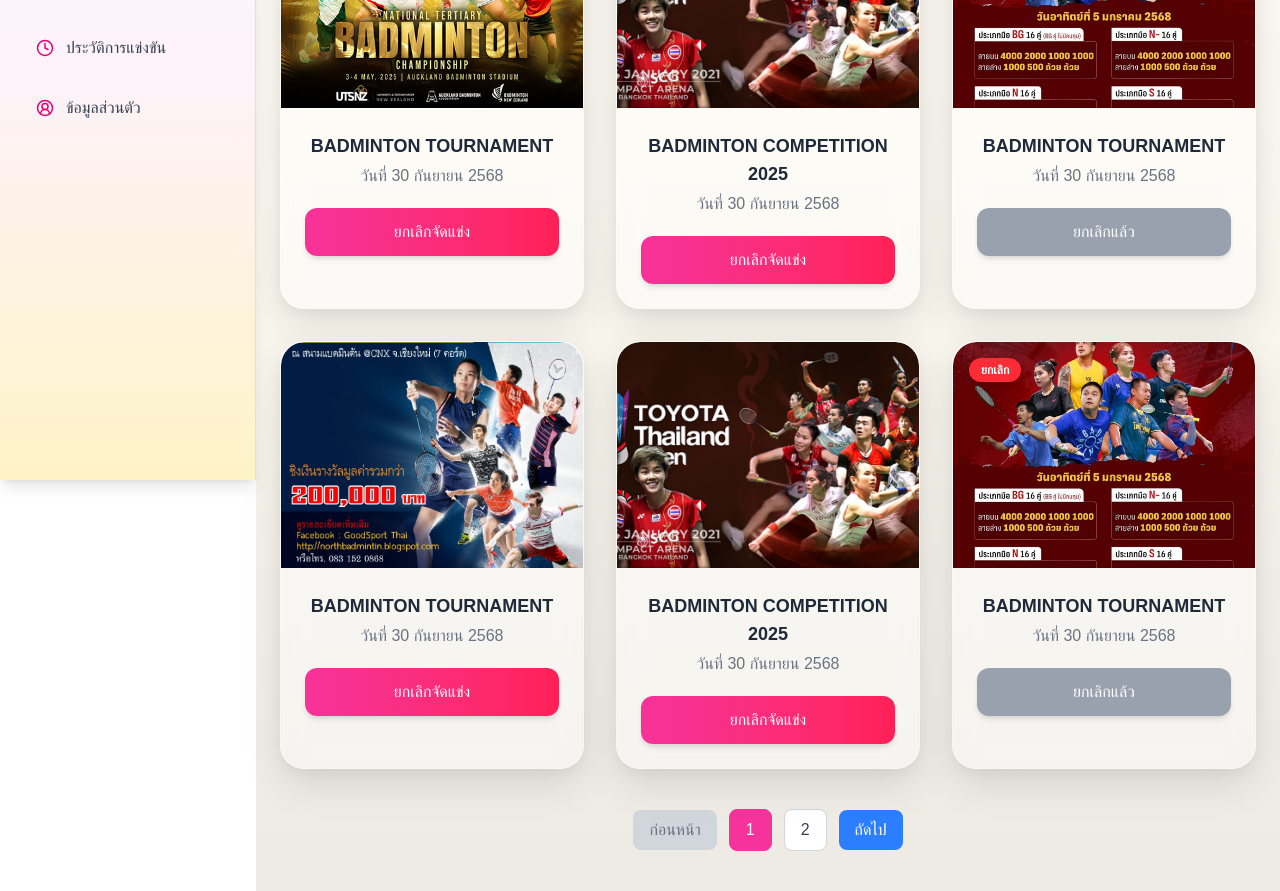
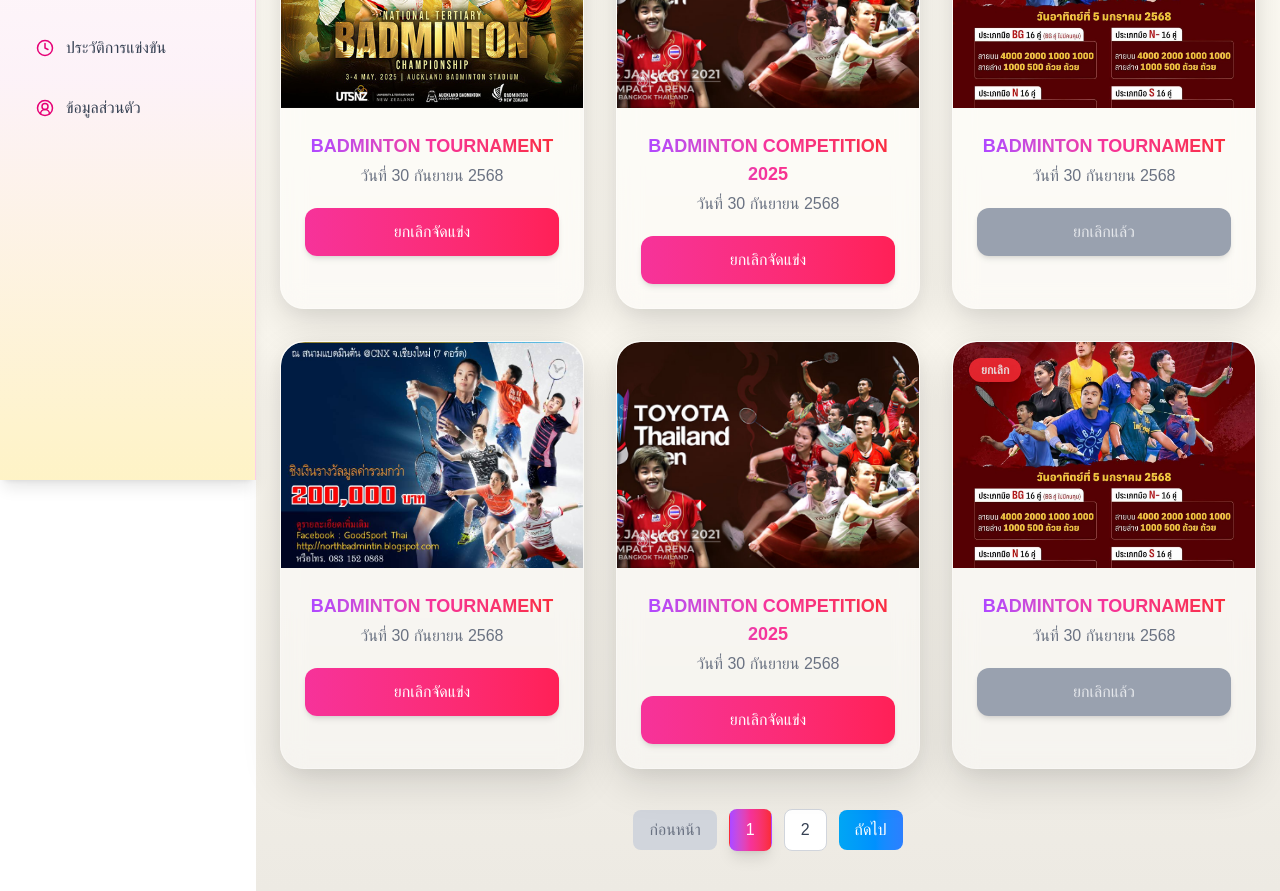
Before and after one commit to piyathida2310/badminton, a Next.js app in the folder frontend/: page /manage in a window 1280 px wide. Shown: the part 320-1211 px from the top of the page. Built offline with nearby package versions, Linux system fonts and the light colour scheme.

Commit message:
ปรับการโหลดแบบบนมือถือ

```diff
--- a/frontend/src/app/(main)/manage/page.tsx
+++ b/frontend/src/app/(main)/manage/page.tsx
@@ -40,14 +40,22 @@
   const startIndex = (currentPage - 1) * postersPerPage;
   const currentTournaments = tournaments.slice(startIndex, startIndex + postersPerPage);
 
+  // ฟังก์ชันเปลี่ยนหน้า พร้อม scroll top บนมือถือ
+  const goToPage = (page: number) => {
+    setCurrentPage(page);
+    if (window.innerWidth <= 768) {
+      window.scrollTo({ top: 0, behavior: "smooth" });
+    }
+  };
+
   return (
     <main className="min-h-screen bg-gradient-to-b from-[#FFFDF6] via-[#F9F6EE] to-[#EDEAE3] px-6 py-10">
       {/* Header */}
       <div className="flex flex-col sm:flex-row justify-between items-center mb-12 gap-4">
-        <h1 className="text-3xl sm:text-4xl font-extrabold text-blue-800 tracking-wide drop-shadow-md">
+        <h1 className="text-3xl sm:text-4xl font-extrabold text-gradient bg-gradient-to-r from-blue-500 via-purple-500 to-pink-500 bg-clip-text text-transparent drop-shadow-lg">
           รายการแข่งขัน
         </h1>
-        <button className="bg-gradient-to-r from-sky-500 to-blue-500 text-white px-6 py-3 rounded-xl font-medium hover:from-sky-600 hover:to-blue-600 shadow-lg transition-transform transform hover:scale-105">
+        <button className="bg-gradient-to-r from-sky-500 to-blue-500 text-white px-6 py-3 rounded-xl font-medium shadow-lg hover:scale-105 hover:brightness-110 transition-all transform">
           จัดแข่ง
         </button>
       </div>
@@ -57,9 +65,9 @@
         {currentTournaments.map(t => (
           <motion.div
             key={t.id}
-            whileHover={{ y: -8, scale: 1.03 }}
-            transition={{ type: "spring", stiffness: 250, damping: 15 }}
-            className="relative bg-white/40 backdrop-blur-md rounded-3xl shadow-[0_15px_40px_rgba(0,0,0,0.1),0_5px_15px_rgba(0,0,0,0.05)] overflow-hidden group border border-white/30 transition-all duration-300"
+            whileHover={{ y: -10, scale: 1.05 }}
+            transition={{ type: "spring", stiffness: 260, damping: 18 }}
+            className="relative bg-white/40 backdrop-blur-md rounded-3xl shadow-[0_15px_40px_rgba(0,0,0,0.12),0_5px_20px_rgba(0,0,0,0.05)] overflow-hidden group border border-white/30 transition-all duration-300 hover:shadow-[0_20px_50px_rgba(0,0,0,0.2)] hover:rotate-[1deg]"
           >
             <div
               className="relative w-full aspect-[4/3] bg-gray-100 rounded-t-3xl overflow-hidden cursor-pointer"
@@ -71,27 +79,27 @@
                 fill
                 quality={100}
                 sizes="100vw"
-                className="object-cover transition-all duration-300 group-hover:scale-105 group-hover:opacity-95"
+                className="object-cover transition-transform duration-500 group-hover:scale-110"
                 priority
               />
               {t.canceled && (
-                <div className="absolute top-4 left-4 bg-red-500 text-white text-xs font-semibold px-3 py-1 rounded-full shadow-md backdrop-blur-sm">
+                <div className="absolute top-4 left-4 bg-red-500 text-white text-xs font-semibold px-3 py-1 rounded-full shadow-md backdrop-blur-sm animate-pulse">
                   ยกเลิก
                 </div>
               )}
             </div>
 
             <div className="p-6 text-center">
-              <h2 className="text-lg font-semibold text-gray-800 mb-1 group-hover:text-blue-700 transition-colors">
+              <h2 className="text-lg font-semibold text-gray-800 mb-1 group-hover:text-gradient bg-gradient-to-r from-purple-500 via-pink-500 to-red-500 bg-clip-text text-transparent transition-colors">
                 {t.title}
               </h2>
               <p className="text-gray-500 mb-5">{t.date}</p>
               <button
                 onClick={() => handleCancel(t.id)}
-                className={`w-full py-3 rounded-xl font-medium text-white shadow-md transition-all duration-300 ${
+                className={`w-full py-3 rounded-xl font-medium shadow-md transition-all duration-300 ${
                   t.canceled
-                    ? "bg-gray-400 cursor-not-allowed"
-                    : "bg-gradient-to-r from-pink-500 to-rose-500 hover:from-pink-600 hover:to-rose-600 hover:scale-105"
+                    ? "bg-gray-400 cursor-not-allowed text-gray-200"
+                    : "bg-gradient-to-r from-pink-500 to-rose-500 hover:from-pink-600 hover:to-rose-600 hover:scale-105 hover:brightness-110 text-white"
                 }`}
               >
                 {t.canceled ? "ยกเลิกแล้ว" : "ยกเลิกจัดแข่ง"}
@@ -105,24 +113,23 @@
       <div className="flex justify-center items-center gap-3 mt-10">
         <button
           disabled={currentPage === 1}
-          onClick={() => setCurrentPage(p => Math.max(p - 1, 1))}
+          onClick={() => goToPage(Math.max(currentPage - 1, 1))}
           className={`px-4 py-2 rounded-lg font-medium ${
             currentPage === 1
               ? "bg-gray-300 text-gray-500 cursor-not-allowed"
-              : "bg-blue-500 text-white hover:bg-blue-600"
+              : "bg-gradient-to-r from-sky-500 to-blue-500 text-white hover:from-sky-600 hover:to-blue-600"
           }`}
         >
           ก่อนหน้า
         </button>
 
-        {/* Page Numbers */}
         {Array.from({ length: totalPages }, (_, i) => (
           <button
             key={i}
-            onClick={() => setCurrentPage(i + 1)}
+            onClick={() => goToPage(i + 1)}
             className={`px-4 py-2 rounded-lg font-medium border ${
               currentPage === i + 1
-                ? "bg-pink-500 text-white border-pink-500"
+                ? "bg-gradient-to-r from-purple-500 via-pink-500 to-red-500 text-white border-transparent shadow-lg"
                 : "bg-white text-gray-700 hover:bg-gray-100 border-gray-300"
             }`}
           >
@@ -132,11 +139,11 @@
 
         <button
           disabled={currentPage === totalPages}
-          onClick={() => setCurrentPage(p => Math.min(p + 1, totalPages))}
+          onClick={() => goToPage(Math.min(currentPage + 1, totalPages))}
           className={`px-4 py-2 rounded-lg font-medium ${
             currentPage === totalPages
               ? "bg-gray-300 text-gray-500 cursor-not-allowed"
-              : "bg-blue-500 text-white hover:bg-blue-600"
+              : "bg-gradient-to-r from-sky-500 to-blue-500 text-white hover:from-sky-600 hover:to-blue-600"
           }`}
         >
           ถัดไป
```
